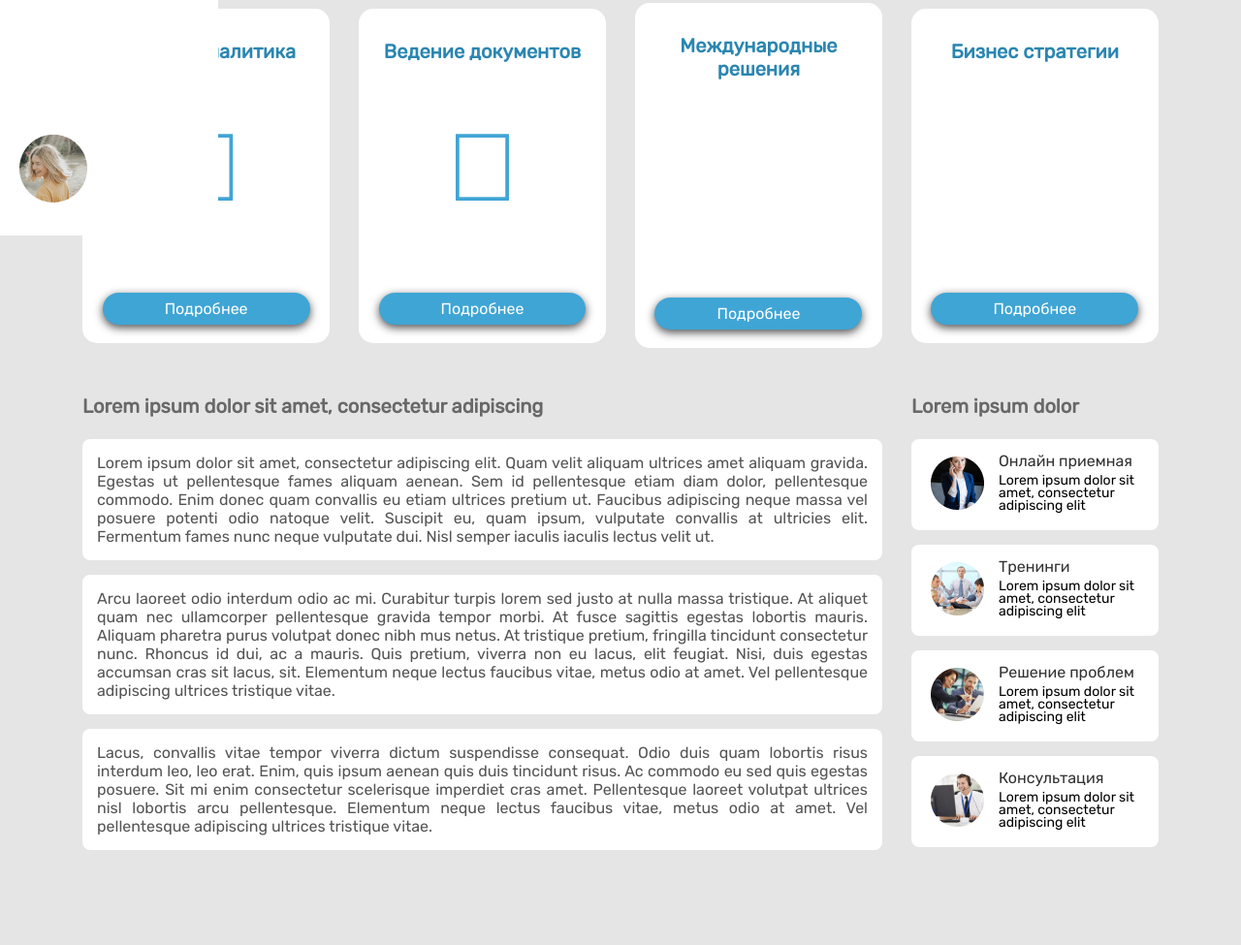
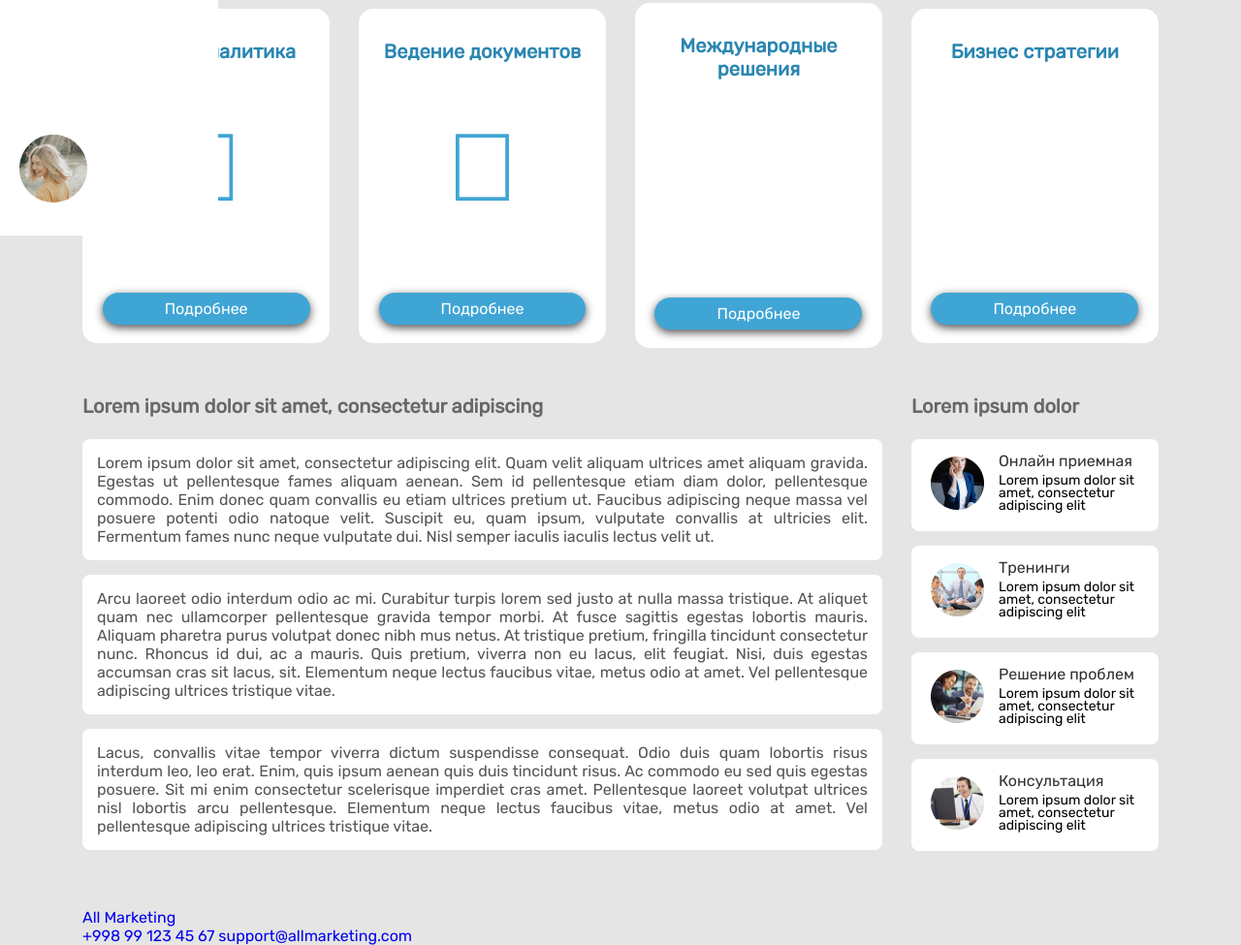
Before and after one commit to Soul-94-05/Blue, a plain HTML site: page index.html in a window 1280 px wide. Shown: the part 557-1532 px from the top of the page at 97% size. Before the commit the page ends 1490 px from the top, so only its background shows below. Drawn offline with Linux system fonts and the light colour scheme.

Commit message:
footer added

```diff
--- a/css/services.css
+++ b/css/services.css
@@ -37,6 +37,8 @@
 
 .services__wrap {
     display: flex;
+    justify-content: center;
+    align-items: flex-start;
     gap: 30px;
 }
 
@@ -66,5 +68,5 @@
     font-size: 14px;
     font-weight: 300;
     line-height: 13px;
-    padding-bottom: 4px;
+    margin-bottom: 5px;
 }
--- a/index.html
+++ b/index.html
@@ -155,6 +155,17 @@
             </div>
         </div>
     </section>
+    <footer class="footer">
+        <div class="container">
+            <div class="footer__wrap">
+                <a href="#">All Marketing</a>
+                <div class="contacts">
+                    <a href="tel:+998 99 123 45 67" class="contacts__link">+998 99 123 45 67</a>
+                    <a href="mailto:support@allmarketing.com" class="contacts__link">support@allmarketing.com</a>
+                </div>
+            </div>
+        </div>
+    </footer>
 </body>
 
 </html>
```
